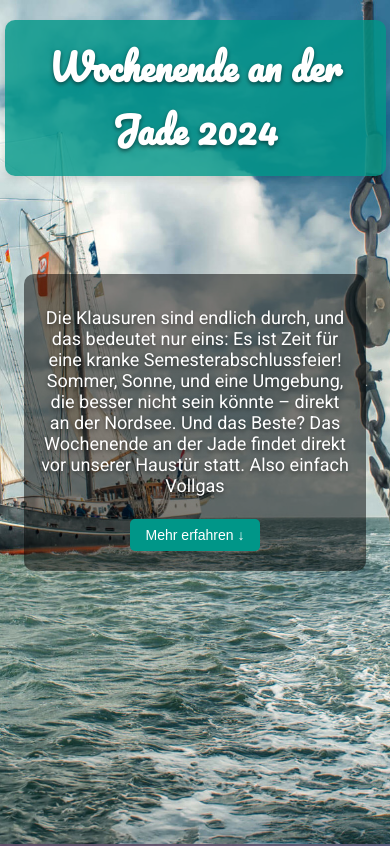
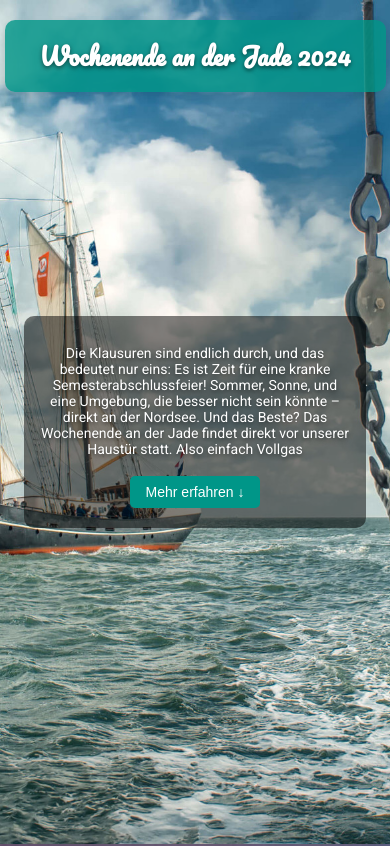
Before and after one commit to JanRipken/Semesterabschluss, a Vue app: page / in a window 390 px wide. Shown: the top 846 px of the page. Built offline with nearby package versions, Linux system fonts and the light colour scheme.

Commit message:
handy: font size

```diff
--- a/src/App.vue
+++ b/src/App.vue
@@ -239,12 +239,12 @@ iframe {
 @media (max-width: 600px) {
   header {
     width: 90%;
-    font-size: 24px;
+    font-size: 16px;
     padding: 15px;
   }
 
   .content {
-    font-size: 18px;
+    font-size: 14px;
     padding: 15px;
   }
 
```
